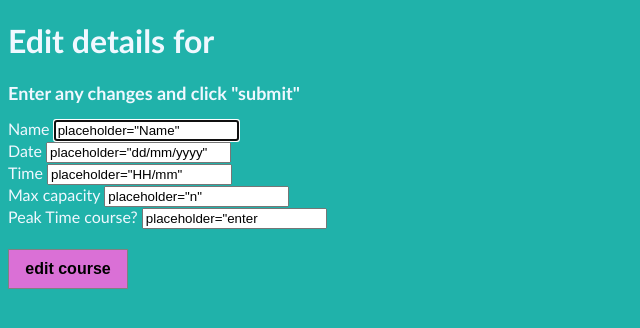
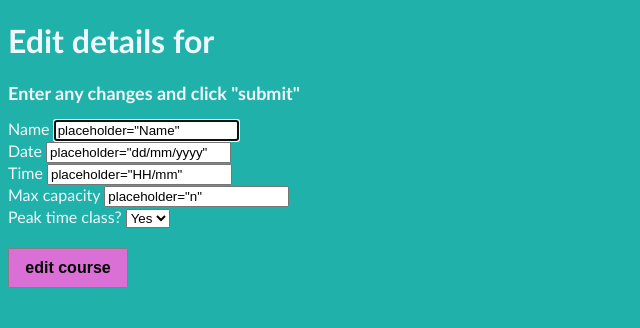
Before and after one commit to D-oro/gym, a Flask app: page /courses/1/edit in a window 1280 px wide. Shown: the part 108-436 px from the top of the page, without its empty margins (0-640 px from the left). Run offline with Flask 2, Linux system fonts and the light colour scheme; data that the repository does not hold is empty; some libraries are stand-ins or nearby versions.

Commit message:
premium and peak all show as yes and no

```diff
--- a/controllers/course_controller.py
+++ b/controllers/course_controller.py
@@ -49,7 +49,10 @@ def update(id):
     date = request.form['date']
     time = request.form['time']
     capacity = request.form['capacity']
-    peak = request.form['peak']
+    if request.form['peak'] == 'Yes':
+        peak = 2
+    else:
+        peak = 1
     course = Course(title, date, time, capacity, peak, id)
     course_repository.update(course)
     return redirect('/courses')
--- a/controllers/member_controller.py
+++ b/controllers/member_controller.py
@@ -46,7 +46,10 @@ def edit(id):
 def update(id):
     firstname = request.form['firstname']
     lastname = request.form['lastname']
-    premium = request.form['premium']
+    if request.form['premium'] == 'Yes':
+        premium = 2
+    else:
+        premium = 1
     member = Member(firstname, lastname, premium, id)
     member_repository.update(member)
     return redirect('/members')
--- a/templates/bookings/show.html
+++ b/templates/bookings/show.html
@@ -17,7 +17,7 @@
             </tr>
             {% for booking in bookings %}
             <tr>
-                <td>{{booking.member.firstname}} {{booking.member.lastname}} {{booking.member.premium}}</td>
+                <td>{{booking.member.firstname}} {{booking.member.lastname}} <td>{% if booking.member.premium == 2 %}Yes {% endif %}</td></td>
             </tr>
             {% endfor %}
         </table>
--- a/templates/courses/edit.html
+++ b/templates/courses/edit.html
@@ -31,8 +31,11 @@
     </div>
 
     <div>
-        <label for="peak">Peak Time course?</label>
-        <input type="peak" name="peak" id="peak" value={{course.peak}} placeholder="enter 2 for yes, 1 for no">
+        <label for="peak">Peak time class?</label>
+        <select name="peak" id="peak">
+            <option value="Yes">Yes</option>
+            <option value="No">No</option>
+        </select>
     </div>
 
 
--- a/templates/courses/new.html
+++ b/templates/courses/new.html
@@ -9,6 +9,7 @@
 
 <h1>Add a new class</h1>
 <h2>Enter the details of the new class and click "add class"</h2>
+<h3>Peak times are 7-8am and 5-7pm</h3>
 
 <form action="/courses" method="post">
     <div>
--- a/templates/members/edit.html
+++ b/templates/members/edit.html
@@ -22,7 +22,10 @@
 
     <div>
         <label for="premium">Premium member?</label>
-        <input type="premium" name="premium" id="premium" value={{member.premium}} placeholder="enter 2 for yes, 1 for no">
+        <select name="premium" id="premium">
+            <option value="Yes">Yes</option>
+            <option value="No">No</option>
+        </select>
     </div>
 
     <button type="submit" class="button3">edit member</button>
--- a/templates/members/new.html
+++ b/templates/members/new.html
@@ -9,7 +9,6 @@
 
 <h1>Add a new member</h1>
 <h2>Enter the details of the new member and click "add member"</h2>
-
 
 <form action="/members" method="post">
     <div>
```
